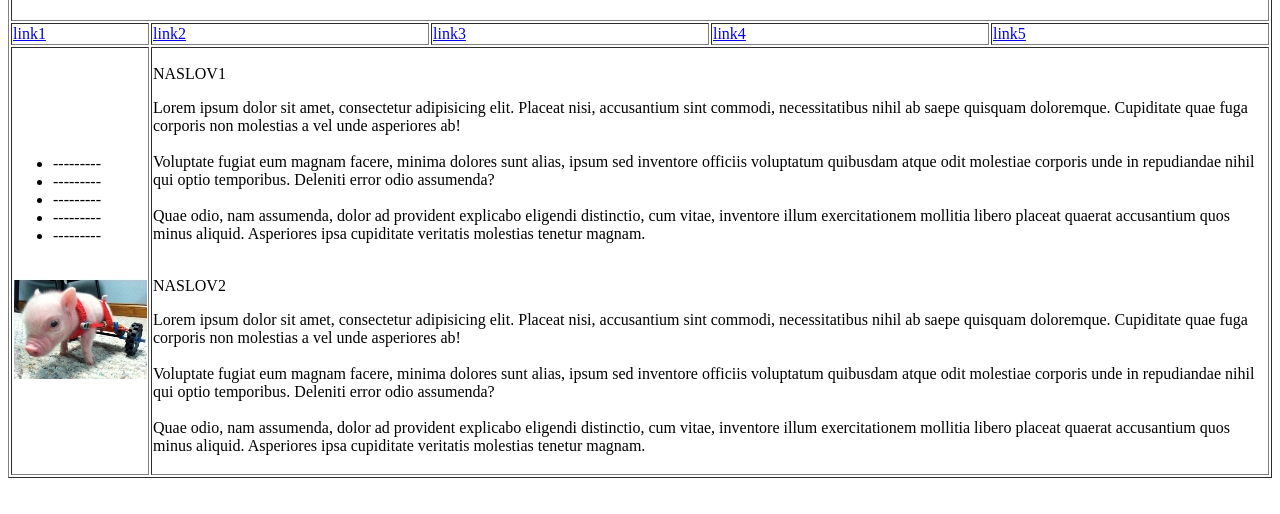
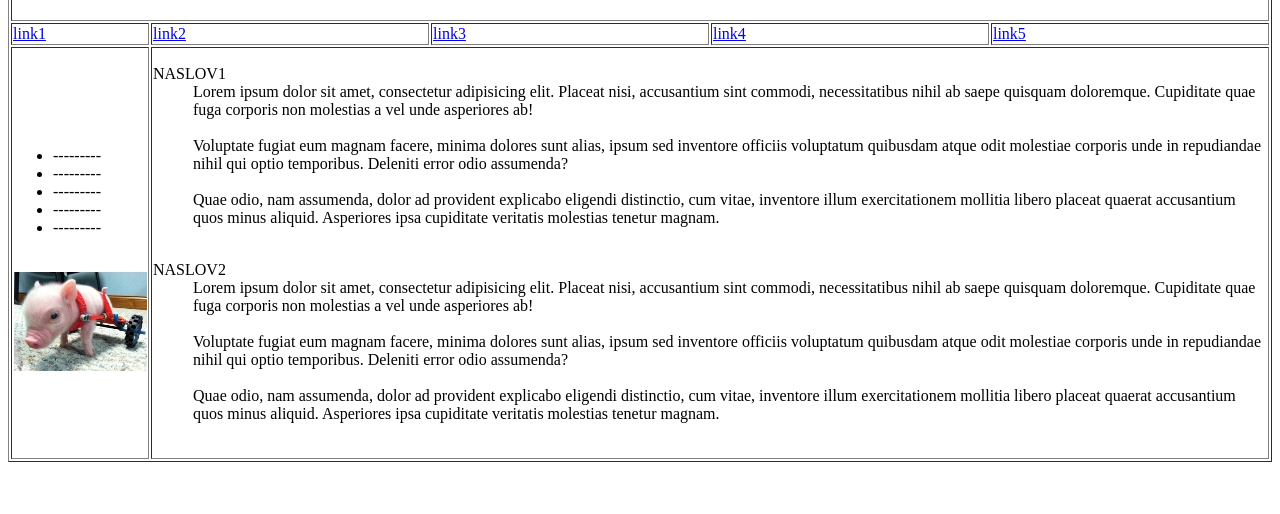
Before and after one commit to ivana5/web-tehnologii, a plain HTML site: page domashno.html in a window 1280 px wide. Shown: the part 74-588 px from the top of the page. Drawn offline with Linux system fonts and the light colour scheme.

Commit message:
domashno1

```diff
--- a/domashno.html
+++ b/domashno.html
@@ -32,23 +32,24 @@
 						<li>---------</li>
 					</ul><br>
 					<a href="">
-						<img src="prase.jpeg"
-						 />
+						<img src="prase.jpeg"/>
 					</a>
 
 				</td>
 				<td colspan="4">
-					<dl>NASLOV1</dl>
-						<dt><div>Lorem ipsum dolor sit amet, consectetur adipisicing elit. Placeat nisi, accusantium sint commodi, necessitatibus nihil ab saepe quisquam doloremque. Cupiditate quae fuga corporis non molestias a vel unde asperiores ab!</div><br>
-						<div>Voluptate fugiat eum magnam facere, minima dolores sunt alias, ipsum sed inventore officiis voluptatum quibusdam atque odit molestiae corporis unde in repudiandae nihil qui optio temporibus. Deleniti error odio assumenda?</div><br>
-						<div>Quae odio, nam assumenda, dolor ad provident explicabo eligendi distinctio, cum vitae, inventore illum exercitationem mollitia libero placeat quaerat accusantium quos minus aliquid. Asperiores ipsa cupiditate veritatis molestias tenetur magnam.</div><br></dt>
+					<dl>
+						<dt>NASLOV1</dt>
+						<dd><div>Lorem ipsum dolor sit amet, consectetur adipisicing elit. Placeat nisi, accusantium sint commodi, necessitatibus nihil ab saepe quisquam doloremque. Cupiditate quae fuga corporis non molestias a vel unde asperiores ab!</div></dd><br>
+						<dd><div>Voluptate fugiat eum magnam facere, minima dolores sunt alias, ipsum sed inventore officiis voluptatum quibusdam atque odit molestiae corporis unde in repudiandae nihil qui optio temporibus. Deleniti error odio assumenda?</div></dd><br>
+						<dd><div>Quae odio, nam assumenda, dolor ad provident explicabo eligendi distinctio, cum vitae, inventore illum exercitationem mollitia libero placeat quaerat accusantium quos minus aliquid. Asperiores ipsa cupiditate veritatis molestias tenetur magnam.</div></dd><br>
 
-
-					<dl>NASLOV2</dl>
-						<dt><div>Lorem ipsum dolor sit amet, consectetur adipisicing elit. Placeat nisi, accusantium sint commodi, necessitatibus nihil ab saepe quisquam doloremque. Cupiditate quae fuga corporis non molestias a vel unde asperiores ab!</div><br>
-						<div>Voluptate fugiat eum magnam facere, minima dolores sunt alias, ipsum sed inventore officiis voluptatum quibusdam atque odit molestiae corporis unde in repudiandae nihil qui optio temporibus. Deleniti error odio assumenda?</div><br>
-						<div>Quae odio, nam assumenda, dolor ad provident explicabo eligendi distinctio, cum vitae, inventore illum exercitationem mollitia libero placeat quaerat accusantium quos minus aliquid. Asperiores ipsa cupiditate veritatis molestias tenetur magnam.</div><br></dt>
-
+					</dl>
+					<dl>
+						<dt>NASLOV2</dt>
+						<dd><div>Lorem ipsum dolor sit amet, consectetur adipisicing elit. Placeat nisi, accusantium sint commodi, necessitatibus nihil ab saepe quisquam doloremque. Cupiditate quae fuga corporis non molestias a vel unde asperiores ab!</div></dd><br>
+						<dd><div>Voluptate fugiat eum magnam facere, minima dolores sunt alias, ipsum sed inventore officiis voluptatum quibusdam atque odit molestiae corporis unde in repudiandae nihil qui optio temporibus. Deleniti error odio assumenda?</div></dd><br>
+						<dd><div>Quae odio, nam assumenda, dolor ad provident explicabo eligendi distinctio, cum vitae, inventore illum exercitationem mollitia libero placeat quaerat accusantium quos minus aliquid. Asperiores ipsa cupiditate veritatis molestias tenetur magnam.</div></dd><br>
+					</dl>
 				</td>
 			</tr>
 			<!-- <tr></tr>
```
